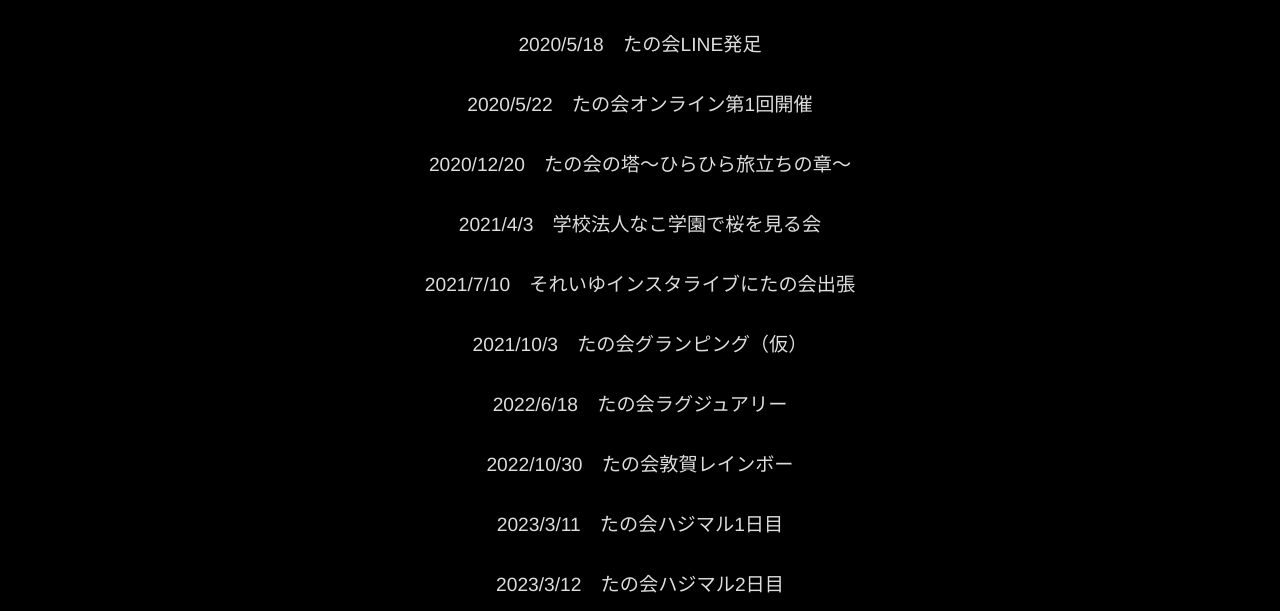
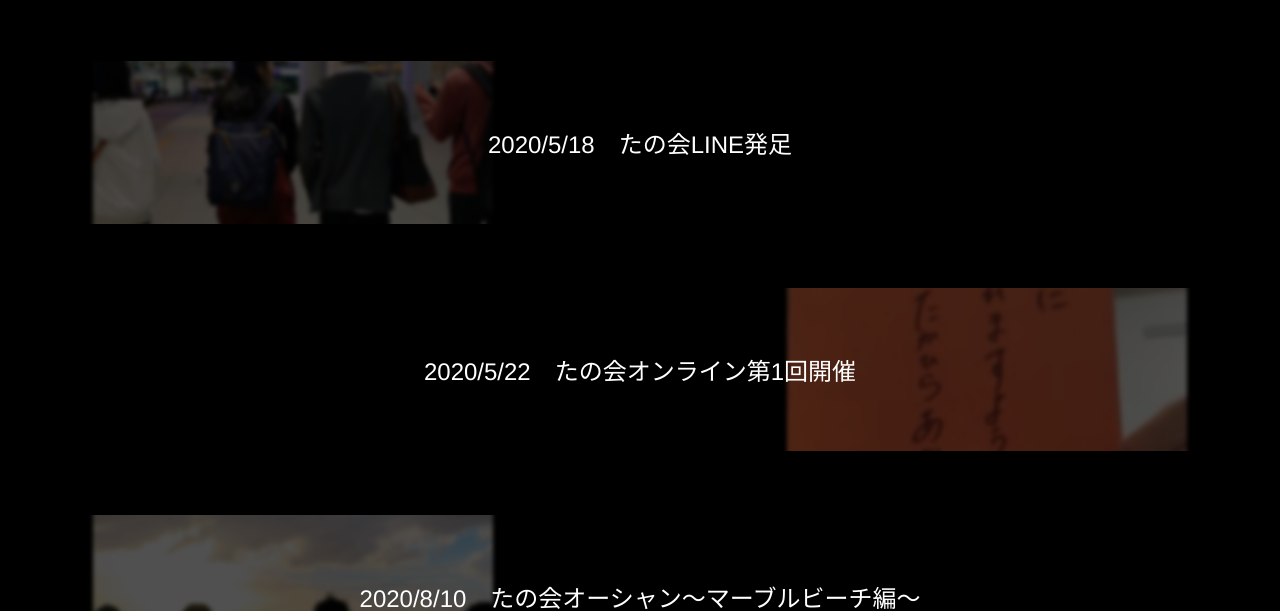
Before and after one commit to h-takayasu/homepage_tanokai2, a plain HTML site: page html/news.html in a window 1280 px wide. Shown: the part 208-819 px from the top of the page. Drawn offline with Linux system fonts and the light colour scheme.

Commit message:
historycontentsupdate

```diff
--- a/css/news.css
+++ b/css/news.css
@@ -58,3 +58,46 @@ footer {
   padding: 2vmin;
   margin-top: 4vmin;
 }
+.news-entry-wrapper {
+  position: relative;
+  margin: 4rem 0;
+  overflow: hidden;
+  padding: 2rem;
+}
+
+.news-entry {
+  position: relative;
+  z-index: 2;
+  font-size: 1.5rem;
+  color: #fff;
+  text-align: center;
+}
+
+/* ふわっと浮かぶ背景画像 */
+.memory-bg {
+  position: absolute;
+  top: 50%;
+  width: 40%;
+  max-width: 400px;
+  height: auto;
+  opacity: 0;
+  transform: translateY(-50%) scale(0.9);
+  transition: all 1.2s ease;
+  z-index: 1;
+  pointer-events: none;
+  filter: blur(2px) brightness(0.7);
+  border-radius: 20px;
+}
+
+.memory-bg.left {
+  left: 5%;
+}
+
+.memory-bg.right {
+  right: 5%;
+}
+
+.memory-bg.show {
+  opacity: 0.45;
+  transform: translateY(-50%) scale(1);
+}
--- a/javascript/news.js
+++ b/javascript/news.js
@@ -2,6 +2,7 @@ document.addEventListener('DOMContentLoaded', () => {
   const newsData = [
     ['2020/5/18', 'たの会LINE発足'],
     ['2020/5/22', 'たの会オンライン第1回開催'],
+    ['2020/8/10', 'たの会オーシャン～マーブルビーチ編～'],
     ['2020/12/20', 'たの会の塔～ひらひら旅立ちの章～'],
     ['2021/4/3', '学校法人なこ学園で桜を見る会'],
     ['2021/7/10', 'それいゆインスタライブにたの会出張'],
@@ -15,19 +16,12 @@ document.addEventListener('DOMContentLoaded', () => {
     ['2025/3/8', 'たの会バケーション1日目'],
     ['2025/3/9', 'たの会バケーション2日目'],
     ['2025/6/14', 'たの会スペシャルバタフライ～竹村の章～'],
-    ['2025/xx/xx', 'そして、未来へ…']
+    ['20xx/xx/xx', 'そして、未来へ…']
   ];
 
   const newsList = document.getElementById('news-list');
 
-  newsData.forEach(([date, event]) => {
-    const entry = document.createElement('div');
-    entry.className = 'news-entry';
-    entry.textContent = `${date}　${event}`;
-    newsList.appendChild(entry);
-  });
-
-  // IntersectionObserverでアニメーション
+  // IntersectionObserverの定義
   const observer = new IntersectionObserver(entries => {
     entries.forEach(entry => {
       if (entry.isIntersecting) {
@@ -38,7 +32,30 @@ document.addEventListener('DOMContentLoaded', () => {
     threshold: 0.1
   });
 
-  document.querySelectorAll('.news-entry').forEach(el => {
-    observer.observe(el);
+  newsData.forEach(([date, event], index) => {
+    const wrapper = document.createElement('div');
+    wrapper.className = 'news-entry-wrapper';
+
+    const entry = document.createElement('div');
+    entry.className = 'news-entry';
+    entry.textContent = `${date}　${event}`;
+
+    const bgImage = document.createElement('img');
+    bgImage.className = `memory-bg ${index % 2 === 0 ? 'left' : 'right'}`;
+    bgImage.src = `../image/news/${date.replace(/\//g, '')}.png`;
+    bgImage.alt = event;
+
+    // 背景画像のエラーハンドリング
+    bgImage.onerror = () => {
+      bgImage.style.display = 'none';
+    };
+
+    wrapper.appendChild(bgImage);
+    wrapper.appendChild(entry);
+    newsList.appendChild(wrapper);
+
+    // アニメーション対象として監視
+    observer.observe(entry);
+    observer.observe(bgImage);
   });
 });
```
Also changed, not shown: image/news/20201220.png (added), image/news/2020518.png (added), image/news/2020522.png (added), image/news/2020810.png (added), image/news/2021103.png (added), image/news/202143.png (added), image/news/2021710.png (added), image/news/20221030.png (added), image/news/2022618.png (added), image/news/2023311.png (added), image/news/2023312.png (added), image/news/2024511.png (added), image/news/2024512.png (added), image/news/202538.png (added), 2 more files.
